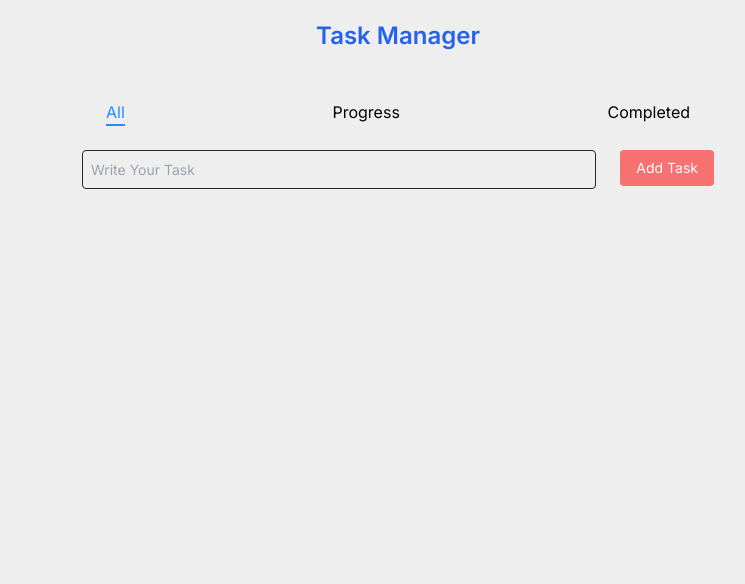
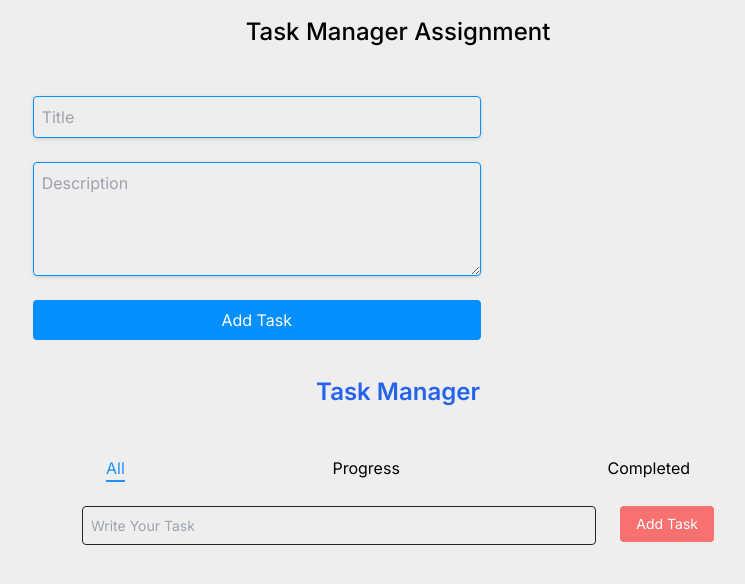
Before and after one commit to Gurjantrandahwa/task_manager-, a Next.js app: page / in a window 1280 px wide. Shown: the top 584 px of the page, without its empty margins (242-987 px from the left). Built offline with nearby package versions, Linux system fonts and the light colour scheme.

Commit message:
Rendering both task manager

```diff
--- a/app/components/index.tsx
+++ b/app/components/index.tsx
@@ -60,7 +60,7 @@ const Home: React.FC = () => {
 
     return <>
         <div className="p-4 mx-auto">
-            <h1 className="text-center font-medium text-2xl mb-12">Task Manager</h1>
+            <h1 className="text-center font-medium text-2xl mb-12">Task Manager Assignment</h1>
             <div className="flex justify-evenly flex-wrap gap-6">
                 <TaskForm onSubmit={handleAddTask}/>
                 <TaskList
--- a/app/page.tsx
+++ b/app/page.tsx
@@ -2,10 +2,15 @@ import React from 'react';
 import AddTodo from "./newComponents/AddTodo";
 import TodoList from "./newComponents/TodoList";
 import FilterNavbar from "./newComponents/FilterNavbar";
+import Home from "./components";
 
 
 const Page = () => {
-    return <main className={"container mt-5 px-5 flex flex-col justify-center mx-auto max-w-2xl"}>
+    return<>
+        <div>
+            <Home/>
+        </div>
+        <main className={"container mt-5 px-5 flex flex-col justify-center mx-auto max-w-2xl overflow-y-scroll"}>
 
             <h2 className={"text-center text-blue-600 font-semibold text-2xl mb-6"}>
                 Task Manager
@@ -14,7 +19,8 @@ const Page = () => {
             <AddTodo/>
             <TodoList/>
 
-    </main>
+        </main>
+    </>
 }
 
 export default Page;
```
